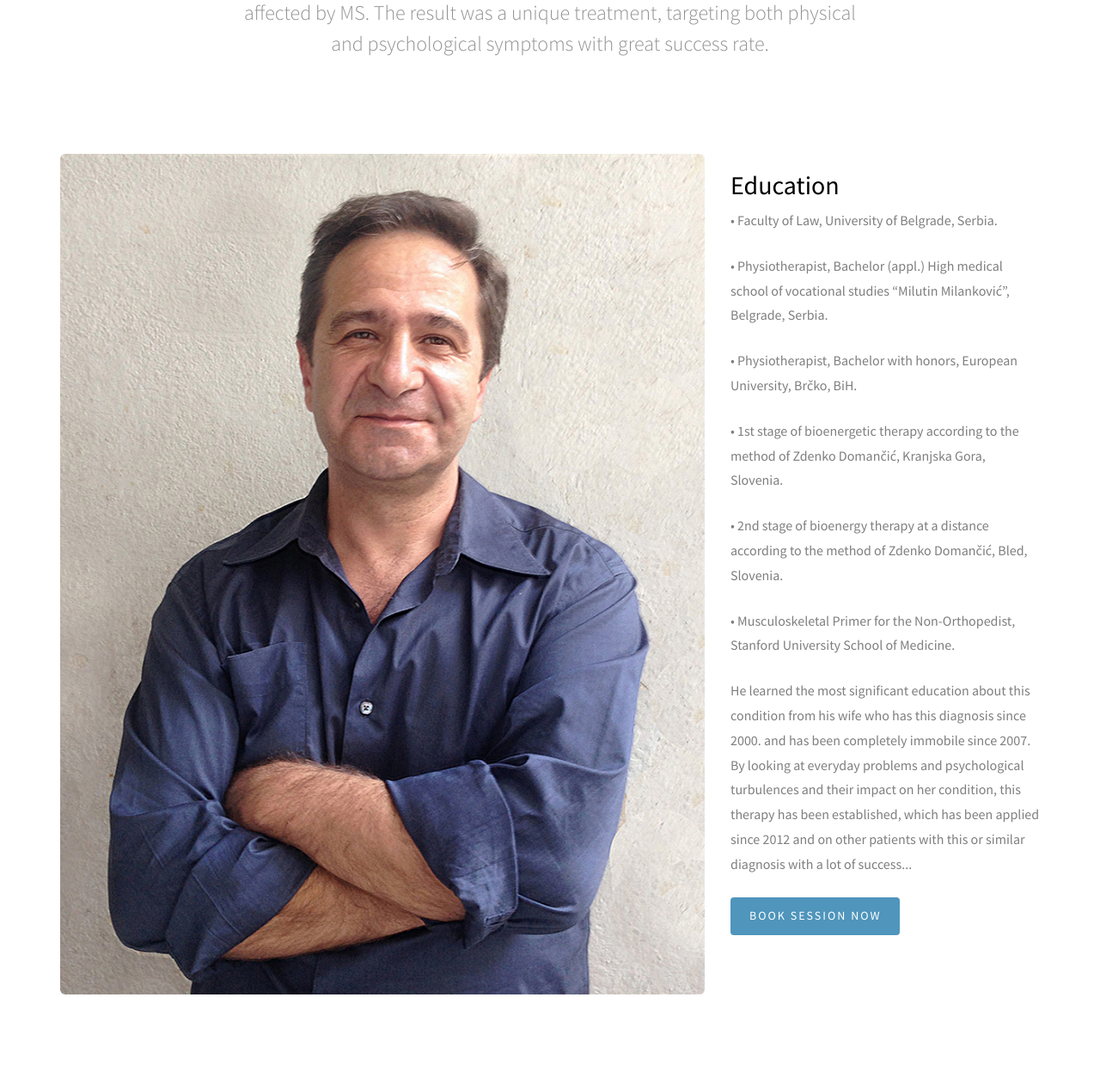
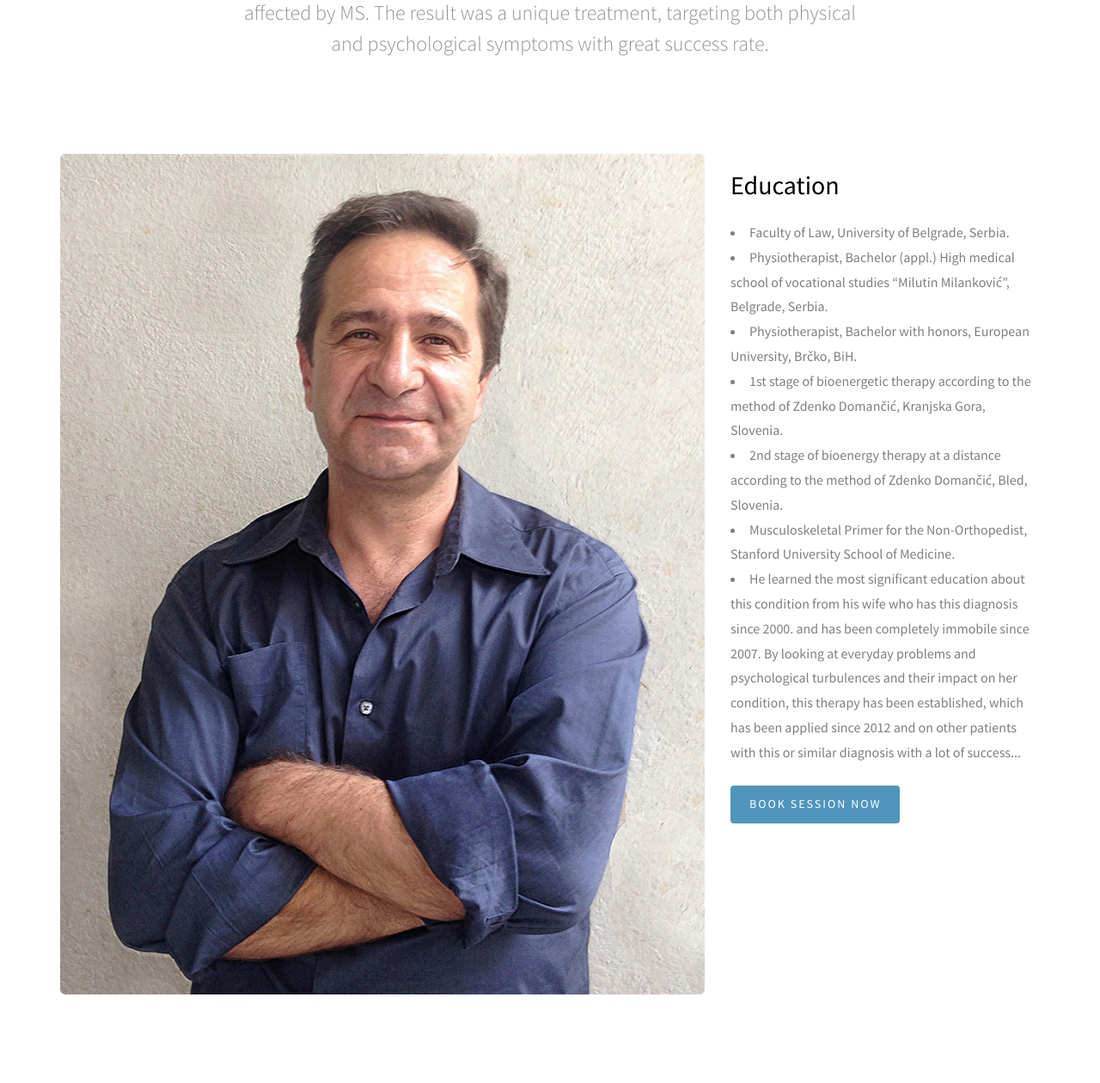
Before and after one commit to jelenabozich/Daki_Web, a PHP site: page / in a window 1280 px wide. Shown: the part 1240-2500 px from the top of the page at 86% size. Run offline with PHP 8.4, Linux system fonts and the light colour scheme; some web fonts are replaced.

Commit message:
sredila listu za edukaciju i pozadinu na my story

```diff
--- a/css/style.css
+++ b/css/style.css
@@ -299,7 +299,7 @@ h1, h2, h3, h4, h5, h6 {
 }
 
 #fh5co-testimonials {
-  background: #6173f4;
+  background: #153e55;
 }
 #fh5co-testimonials .section-heading h2 {
   color: white;
@@ -354,7 +354,7 @@ h1, h2, h3, h4, h5, h6 {
   width: 56px;
   height: 56px;
   margin-top: -30px;
-  background: #6173f4;
+  background: #153e55;
   -webkit-border-radius: 50%;
   -moz-border-radius: 50%;
   -ms-border-radius: 50%;
--- a/index.html
+++ b/index.html
@@ -297,14 +297,16 @@
 				</div>
 				<div class="col-md-4 to-animate">
 					<h2>Education</h2>
-					<p>• Faculty of Law, University of Belgrade, Serbia.</p>
-                    <p>• Physiotherapist, Bachelor (appl.) High medical school of vocational studies “Milutin Milanković”, Belgrade, Serbia.</p>
-                    <p>• Physiotherapist, Bachelor with honors, European University, Brčko, BiH.</p>
-                    <p>• 1st stage of bioenergetic therapy according to the method of Zdenko Domančić, Kranjska Gora, Slovenia.</p>
-                    <p>• 2nd stage of bioenergy therapy at a distance according to the method of Zdenko Domančić, Bled, Slovenia.</p>
-                    <p>• Musculoskeletal Primer for the Non-Orthopedist, Stanford University School of Medicine.</p>
-					<p>He learned the most significant education about this condition from his wife who has this diagnosis since 2000. and has been completely immobile since 2007. By looking at everyday problems and          psychological turbulences and their impact on her condition, this therapy has been established, which has been applied since 2012 and on other patients with this or similar diagnosis with a lot of      success...</p>
-					<p><a href="#" class="btn btn-primary">Book session now</a></p>
+                    <p>
+                    <li> Faculty of Law, University of Belgrade, Serbia. </li>
+                    <li> Physiotherapist, Bachelor (appl.) High medical school of vocational studies “Milutin Milanković”, Belgrade, Serbia.</li>
+                     <li>Physiotherapist, Bachelor with honors, European University, Brčko, BiH.</li>
+                     <li>1st stage of bioenergetic therapy according to the method of Zdenko Domančić, Kranjska Gora, Slovenia.</li>
+                     <li>2nd stage of bioenergy therapy at a distance according to the method of Zdenko Domančić, Bled, Slovenia.</li>
+                     <li>Musculoskeletal Primer for the Non-Orthopedist, Stanford University School of Medicine.</li>
+					<li>He learned the most significant education about this condition from his wife who has this diagnosis since 2000. and has been completely immobile since 2007. By looking at everyday problems and psychological turbulences and their impact on her condition, this therapy has been established, which has been applied since 2012 and on other patients with this or similar diagnosis with a lot of success...</li>
+                    </p>
+                        <a href="#" class="btn btn-primary">Book session now </a>
 				</div>
 			</div>
 			<div class="row" id="team">
```
Also changed, not shown: 1 other file.
